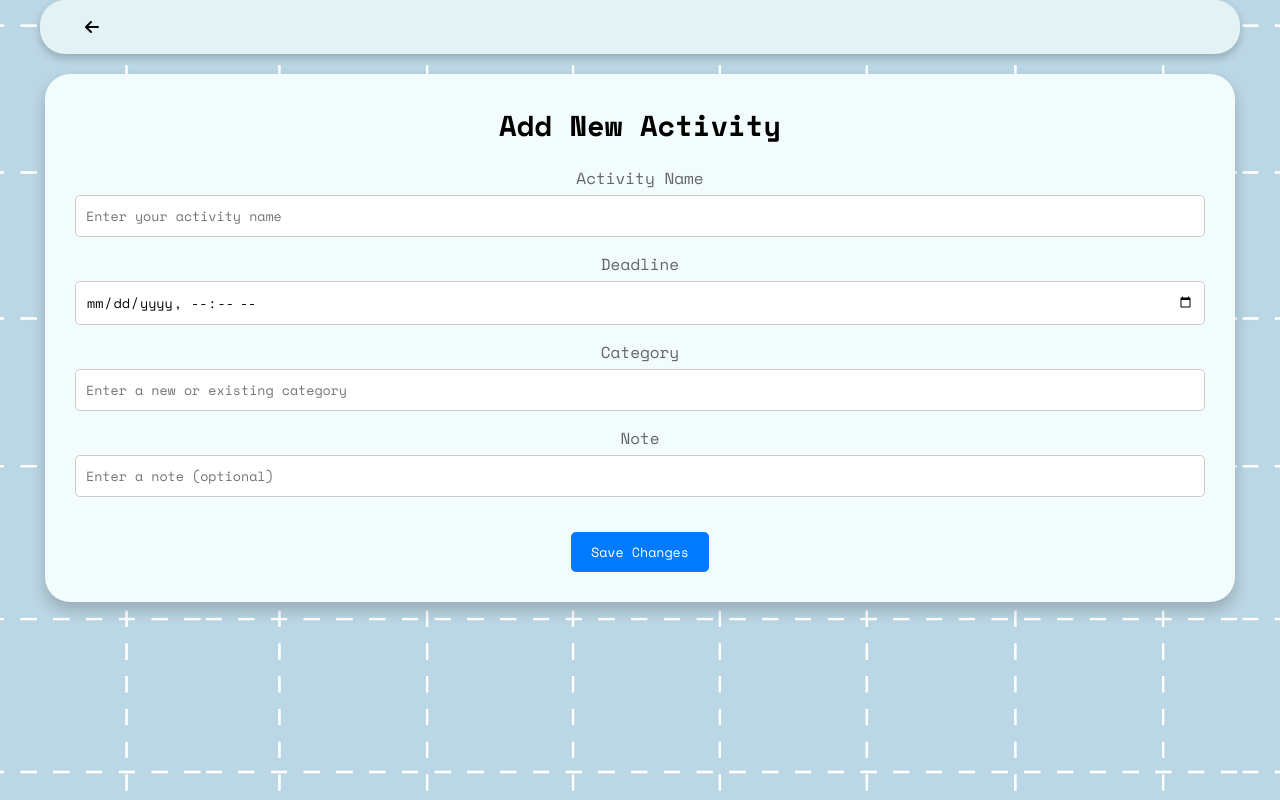
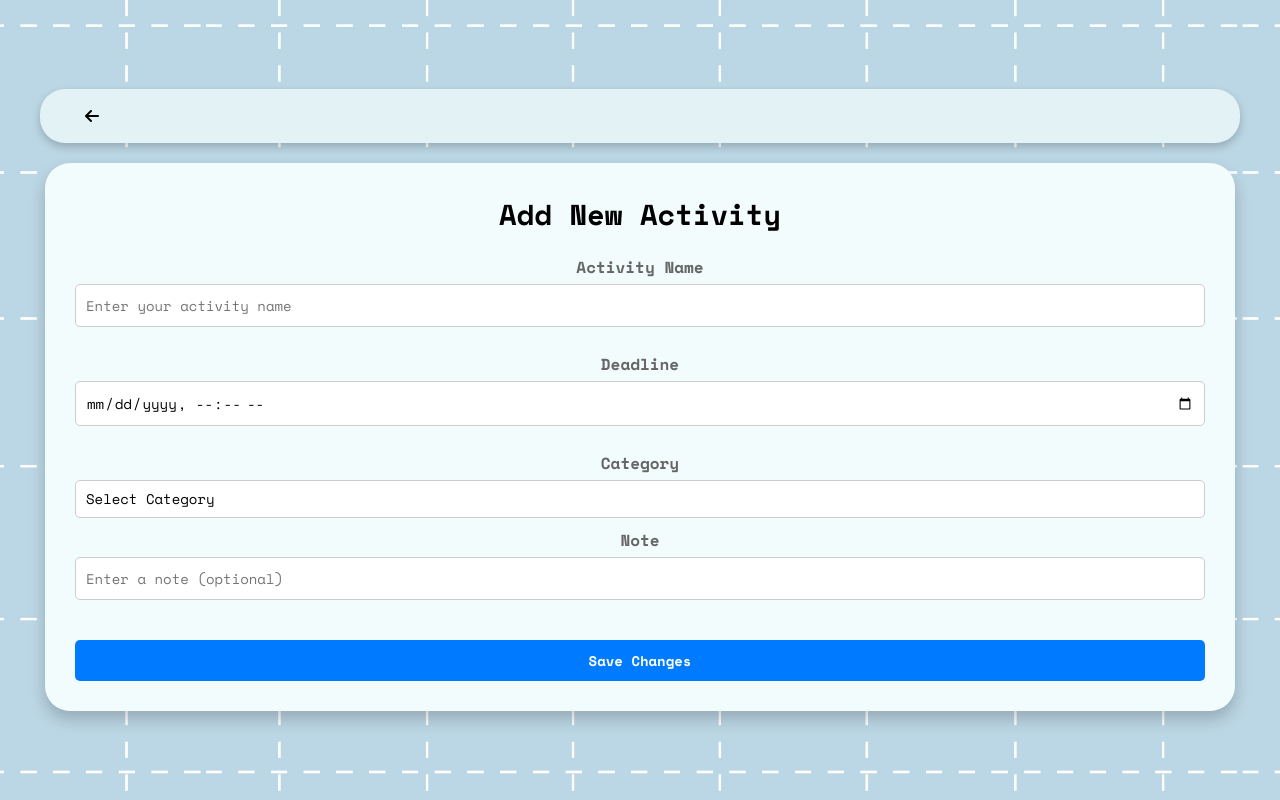
Before and after one commit to Mafuruko/activityTracker, a website: page frontend/addActivity.html in a window 1280 px wide. Drawn offline with nearby package versions, Linux system fonts and the light colour scheme.

Commit message:
add acti sama add cate

```diff
--- a/frontend/addActivity.html
+++ b/frontend/addActivity.html
@@ -30,6 +30,58 @@
         flex-direction: column;
         align-items: center;
         background: url("images/bg-image.jpg") center center / cover no-repeat;
+      }
+
+      body {
+        font-family: "Space Mono", monospace;
+        background-color: #e8f8ff;
+        display: flex;
+        justify-content: center;
+        align-items: center;
+        height: 100vh;
+        margin: 0;
+      }
+
+      .edit-profile-card {
+        width: 500px;
+        background-color: white;
+        padding: 20px;
+        border-radius: 8px;
+        box-shadow: 0 4px 10px rgba(0, 0, 0, 0.1);
+      }
+
+      label {
+        display: block;
+        margin-top: 10px;
+        font-weight: bold;
+      }
+
+      input,
+      select,
+      button {
+        width: 100%;
+        padding: 10px;
+        margin-top: 5px;
+        border: 1px solid #ccc;
+        border-radius: 5px;
+        font-size: 14px;
+      }
+
+      select {
+        appearance: none;
+        background-color: white;
+      }
+
+      button {
+        background-color: #007bff;
+        color: white;
+        border: none;
+        cursor: pointer;
+        font-weight: bold;
+      }
+
+      button:hover {
+        background-color: #0056b3;
       }
 
       /* Full-width container */
@@ -130,7 +182,11 @@
 
       <div>
         <label for="activityName">Activity Name</label>
-        <input type="text" id="activityName" placeholder="Enter your activity name" />
+        <input
+          type="text"
+          id="activityName"
+          placeholder="Enter your activity name"
+        />
       </div>
 
       <div>
@@ -140,7 +196,9 @@
 
       <div>
         <label for="category">Category</label>
-        <input type="text" id="category" placeholder="Enter a new or existing category" />
+        <select id="category">
+          <option value="" disabled selected>Select Category</option>
+        </select>
       </div>
 
       <div>
@@ -149,20 +207,46 @@
       </div>
 
       <div style="margin-top: 20px">
-        <button>Save Changes</button>
+        <button id="saveChanges">Save Changes</button>
       </div>
     </div>
 
     <script>
-      document.querySelector("button").addEventListener("click", function () {
+      function populateCategories() {
+        const categories = JSON.parse(localStorage.getItem("categories")) || [];
+        console.log("Categories from localStorage:", categories);
+        const categorySelect = document.getElementById("category");
+        categorySelect.innerHTML =
+          '<option value="" disabled selected>Select Category</option>';
+
+        categories.forEach((category) => {
+          if (category && category.name) {
+            const option = document.createElement("option");
+            option.value = category.name;
+            option.textContent = category.name;
+            categorySelect.appendChild(option);
+          } else {
+            console.error("Invalid category format:", category); // Debugging log
+          }
+        });
+      }
+      document
+        .getElementById("saveChanges")
+        .addEventListener("click", function () {
           const activityName = document.getElementById("activityName").value;
           const deadline = document.getElementById("deadline").value;
           const category = document.getElementById("category").value;
           const note = document.getElementById("note").value;
 
+          if (!category) {
+            alert("Please select a category.");
+            return;
+          }
+
           const status = "future";
 
-        let activities = JSON.parse(localStorage.getItem("userNowActivities")) || {};
+          let activities =
+            JSON.parse(localStorage.getItem("userNowActivities")) || {};
 
           if (!activities[category]) activities[category] = [];
           activities[category].push({
@@ -177,6 +261,12 @@
 
           window.location.href = "main.html";
         });
+
+      window.addEventListener("storage", function () {
+        populateCategories();
+      });
+
+      document.addEventListener("DOMContentLoaded", populateCategories);
     </script>
   </body>
 </html>
```
Also changed, not shown: frontend/addCategory.html (+55 -10 lines), frontend/main.html (+1 -10 lines). Lines whose indentation alone changed are shown as unchanged.
